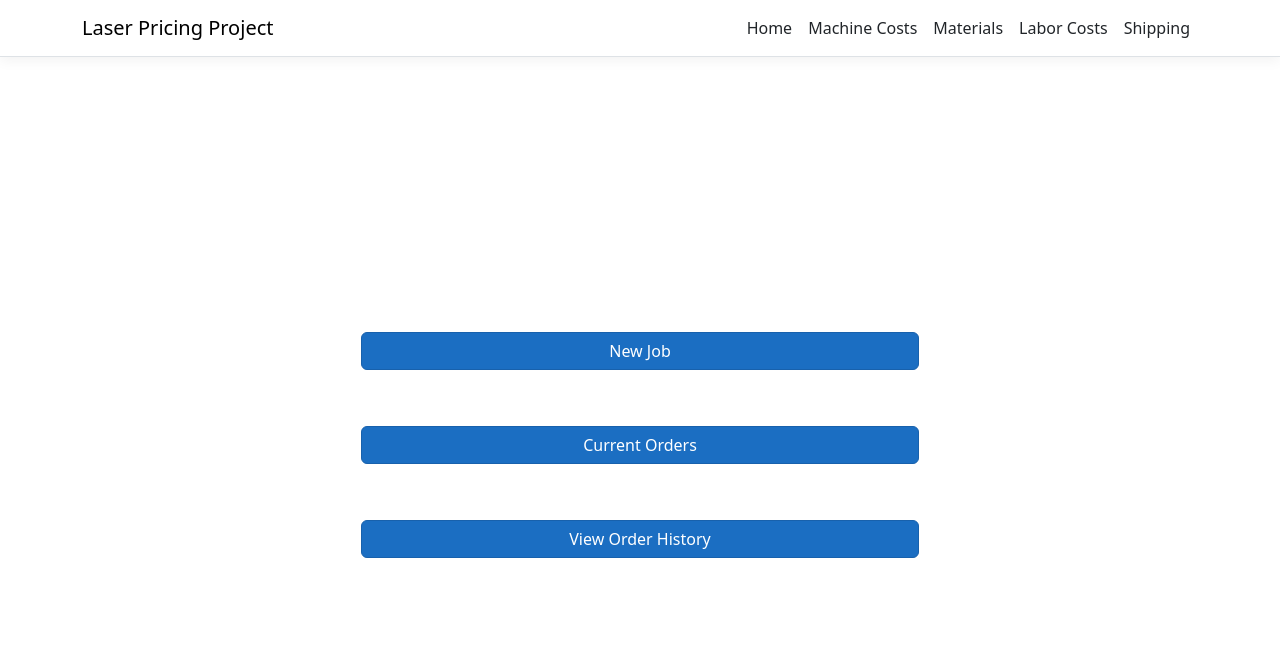
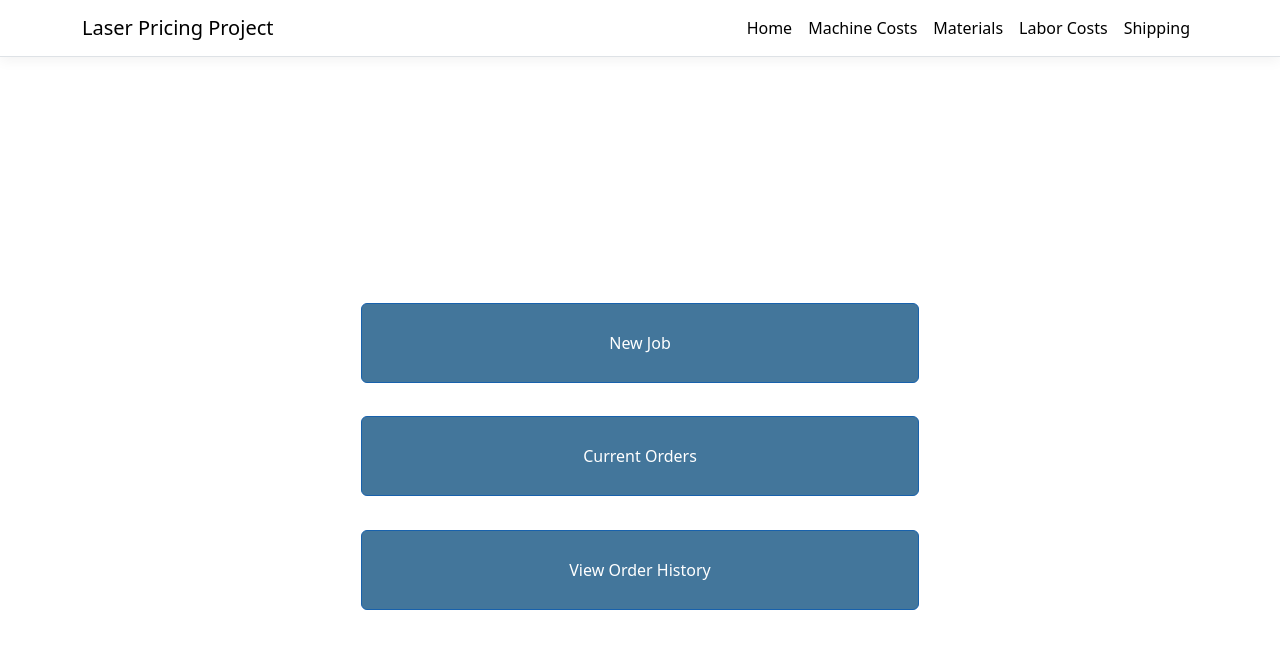
Before and after one commit to kunklerRepos/LaserProject2, a React (Vite) app in the folder laserproject.client/: page /LaserProject2 in a window 1280 px wide. Shown: the top 648 px of the page. Built offline with nearby package versions, Linux system fonts and the light colour scheme.

Commit message:
updates to styles

```diff
--- a/laserproject.client/src/components/Home.jsx
+++ b/laserproject.client/src/components/Home.jsx
@@ -1,4 +1,5 @@
 import React from 'react';
+import './styles/Home.component.css';
 //import styles from './styles/Home.component.css';
 
 function Home()
@@ -6,11 +7,11 @@ function Home()
     return (
         <div className="d-flex flex-column min-vh-100 justify-content-center align-items-center">
 
-            <button type="button" style={{ marginBottom: "5%", width: "50%" }} className="btn btn-primary">New Job</button>
+            <button type="button" style={{ marginBottom: "3%", width: "50%", height: "80px", backgroundColor: "#43769B" }} className="btn btn-primary btnEffects">New Job</button>
 
-            <button type="button" style={{ marginBottom: "5%", width: "50%" }} className="btn btn-primary">Current Orders</button>
+            <button type="button" style={{ marginBottom: "3%", width: "50%", height: "80px", backgroundColor: "#43769B" }} className="btn btn-primary">Current Orders</button>
 
-            <button type="button" style={{ marginBottom: "5%", width: "50%" }} className="btn btn-primary">View Order History</button>
+            <button type="button" style={{ marginBottom: "3%", width: "50%", height: "80px", backgroundColor: "#43769B"}} className="btn btn-primary">View Order History</button>
 
         </div>
     )
--- a/laserproject.client/src/components/NavMenu.jsx
+++ b/laserproject.client/src/components/NavMenu.jsx
@@ -16,26 +16,26 @@ function NavMenu()
 
     return (
         <header>
-            <Navbar className="navbar-expand-sm navbar-toggleable-sm ng-white border-bottom box-shadow mb-3" container light>
+            <Navbar className="navbar-expand-sm navbar-toggleable-sm ng-white border-bottom box-shadow mb-3 circle" container light>
                 <NavbarBrand tag={Link} to="/">Laser Pricing Project</NavbarBrand>
                 <NavbarToggler onClick={toggle} className="mr-2" />
                 <Collapse className="d-sm-inline-flex flex-sm-row-reverse" isOpen={!toggleNavBar} navbar>
                     <ul className="navbar-nav flex-grow">
                         <NavItem>
-                            <NavLink tag={Link} className="text-dark" to="/LaserProject2">Home</NavLink>
+                            <NavLink tag={Link}  to="/LaserProject2">Home</NavLink>
                         </NavItem>
 
                         <NavItem>
-                            <NavLink tag={Link} className="text-dark" to="/MachineCosts">Machine Costs</NavLink>
+                            <NavLink tag={Link} to="/MachineCosts">Machine Costs</NavLink>
                         </NavItem>
                         <NavItem>
-                            <NavLink tag={Link} className="text-dark" to="/Materials">Materials</NavLink>
+                            <NavLink tag={Link} to="/Materials">Materials</NavLink>
                         </NavItem>
                         <NavItem>
-                            <NavLink tag={Link} className="text-dark" to="/LaborCost">Labor Costs</NavLink>
+                            <NavLink tag={Link} to="/LaborCost">Labor Costs</NavLink>
                         </NavItem>
                         <NavItem>
-                            <NavLink tag={Link} className="text-dark" to="/Shipping">Shipping</NavLink>
+                            <NavLink tag={Link} to="/Shipping">Shipping</NavLink>
                         </NavItem>
                     </ul>
                 </Collapse>
--- a/laserproject.client/src/components/styles/Home.component.css
+++ b/laserproject.client/src/components/styles/Home.component.css
@@ -0,0 +1,3 @@
+button:hover {
+    background-color: #1895F0 !important;
+}
--- a/laserproject.client/src/components/styles/NavMenu.component.css
+++ b/laserproject.client/src/components/styles/NavMenu.component.css
@@ -17,3 +17,60 @@ html {
 .box-shadow {
     box-shadow: 0 .25rem .75rem rgba(0, 0, 0, .05);
 }
+
+@-webkit-keyframes circle {
+    0% {
+        width: 1px;
+        top: 0;
+        left: 0;
+        bottom: 0;
+        right: 0;
+        margin: auto;
+        height: 1px;
+        z-index: -1;
+        background: #eee;
+        border-radius: 100%;
+
+    }
+
+    100% {
+        background: #517043;
+        height: 5000%;
+        width: 5000%;
+        z-index: -1;
+        top: 0;
+        bottom: 0;
+        left: 0;
+        right: 0;
+        margin: auto;
+        border-radius: 0;
+    }
+}
+
+
+nav.circle ul li a {
+    position: relative;
+    overflow: hidden;
+    z-index: 1;
+    color: black;
+}
+
+    nav.circle ul li a:after {
+        display: block;
+        position: absolute;
+        margin: 0;
+        top: 0;
+        bottom: 0;
+        left: 0;
+        right: 0;
+        content: '.';
+        color: transparent;
+        width: 1px;
+        height: 1px;
+        border-radius: 50%;
+        background: transparent;
+    }
+
+    nav.circle ul li a:hover:after {
+        -webkit-animation: circle 1.5s ease-in forwards;
+    }
```
Also changed, not shown: 1 other file (tests, documents, lock files or other folders).
